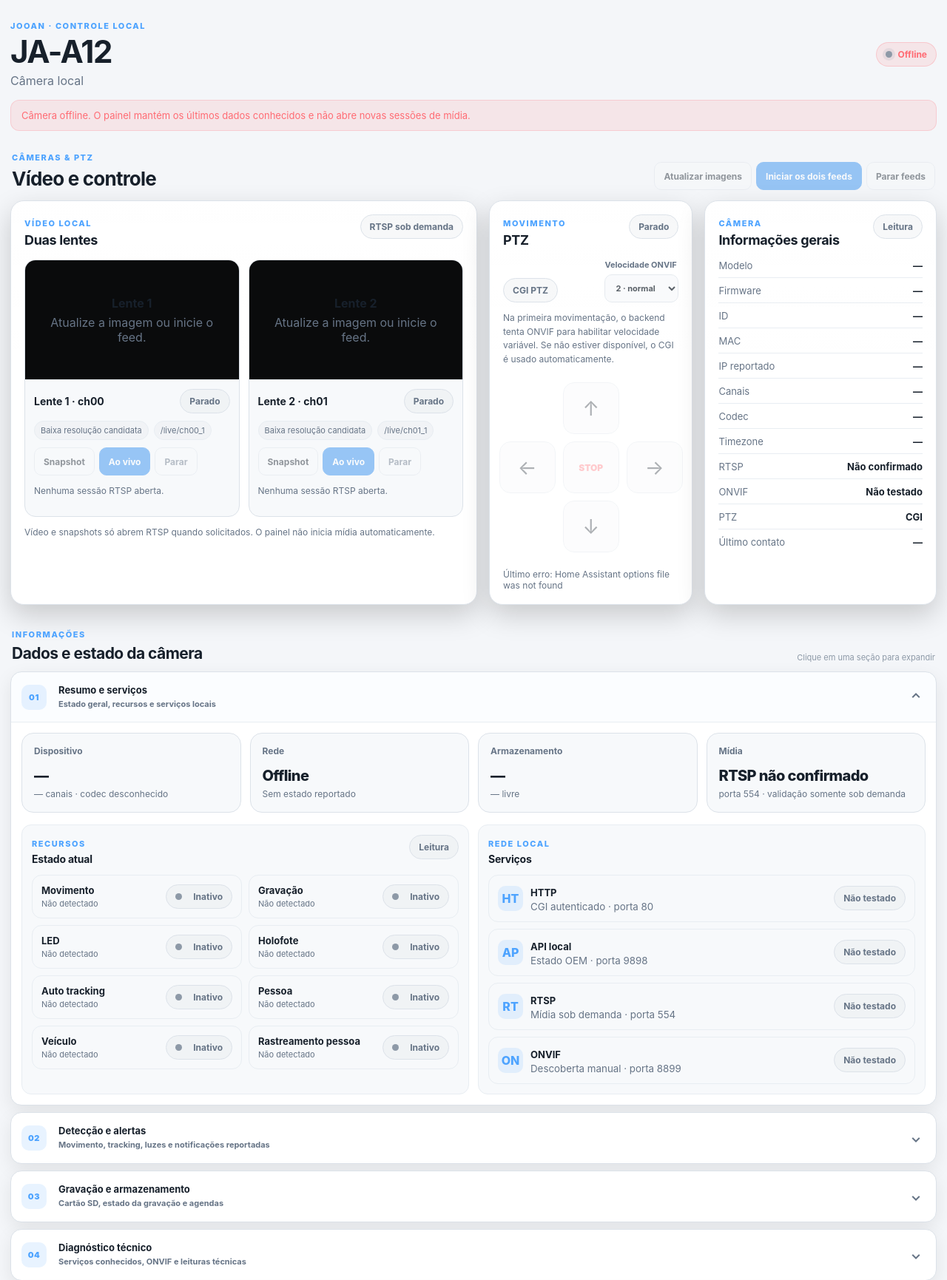
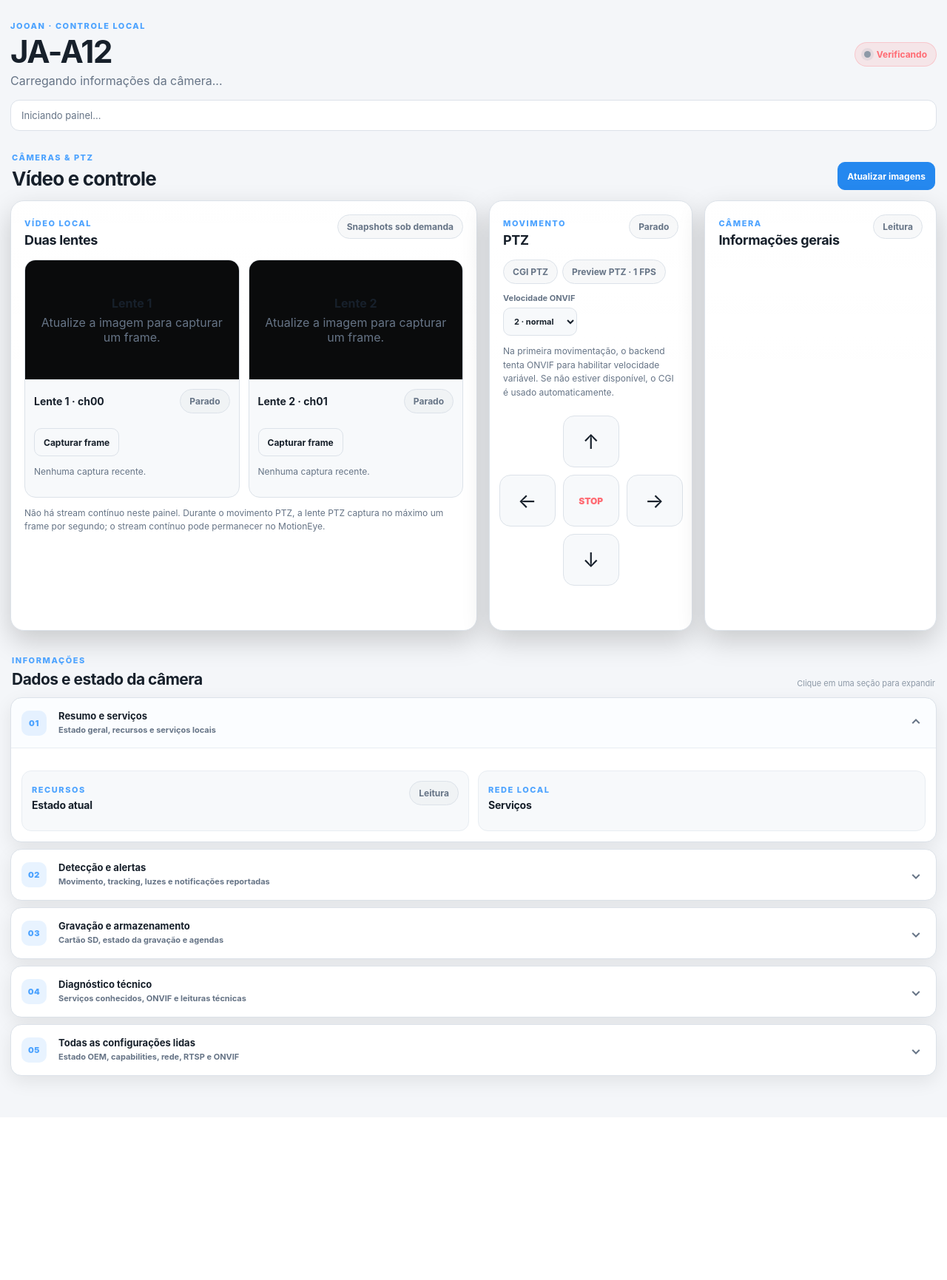
Before and after one commit to lucaslucian/ha-jooan-ptz, a Flask app: page / in a window 1280 px wide. Shown: the top 1731 px of the page at 74% size. After the commit the page ends 1478 px from the top, so only its background shows below. Run offline with Flask 3, Linux system fonts and the light colour scheme.

Commit message:
Use snapshots instead of continuous live preview in dashboard

```diff
--- a/jooan_ptz/app/templates/index.html
+++ b/jooan_ptz/app/templates/index.html
@@ -30,9 +30,7 @@
           <h2>Vídeo e controle</h2>
         </div>
         <div class="toolbar compact primary-actions">
-          <button id="refreshSnapshots" class="button secondary">Atualizar imagens</button>
-          <button id="startLive" class="button primary">Iniciar os dois feeds</button>
-          <button id="stopLive" class="button secondary" disabled>Parar feeds</button>
+          <button id="refreshSnapshots" class="button primary">Atualizar imagens</button>
         </div>
       </div>
 
@@ -43,19 +41,17 @@
               <span class="section-kicker">VÍDEO LOCAL</span>
               <h2>Duas lentes</h2>
             </div>
-            <span class="badge neutral">RTSP sob demanda</span>
+            <span class="badge neutral">Snapshots sob demanda</span>
           </div>
 
           <div class="dual-feed-grid">
             <article class="feed-tile">
               <div class="feed-stage">
                 <img id="snapshotFeed0" alt="Snapshot da lente 1" hidden>
-                <img id="liveFeed0" alt="Feed ao vivo da lente 1" hidden>
                 <div id="feedEmpty0" class="preview-empty">
                   <strong>Lente 1</strong>
-                  <span>Atualize a imagem ou inicie o feed.</span>
+                  <span>Atualize a imagem para capturar um frame.</span>
                 </div>
-                <div class="live-indicator" id="feedLive0" hidden><span></span> AO VIVO</div>
               </div>
               <div class="feed-body">
                 <div class="camera-title">
@@ -64,23 +60,19 @@
                 </div>
                 <div id="feedMeta0" class="stream-meta"></div>
                 <div class="toolbar compact">
-                  <button class="button secondary" data-snapshot-channel="0">Snapshot</button>
-                  <button class="button primary" data-live-channel="0">Ao vivo</button>
-                  <button class="button ghost" data-stop-channel="0" disabled>Parar</button>
+                  <button class="button secondary" data-snapshot-channel="0">Capturar frame</button>
                 </div>
-                <p id="feedMessage0" class="helper">Nenhuma sessão RTSP aberta.</p>
+                <p id="feedMessage0" class="helper">Nenhuma captura recente.</p>
               </div>
             </article>
 
             <article class="feed-tile">
               <div class="feed-stage">
                 <img id="snapshotFeed1" alt="Snapshot da lente 2" hidden>
-                <img id="liveFeed1" alt="Feed ao vivo da lente 2" hidden>
                 <div id="feedEmpty1" class="preview-empty">
                   <strong>Lente 2</strong>
-                  <span>Atualize a imagem ou inicie o feed.</span>
+                  <span>Atualize a imagem para capturar um frame.</span>
                 </div>
-                <div class="live-indicator" id="feedLive1" hidden><span></span> AO VIVO</div>
               </div>
               <div class="feed-body">
                 <div class="camera-title">
@@ -89,17 +81,15 @@
                 </div>
                 <div id="feedMeta1" class="stream-meta"></div>
                 <div class="toolbar compact">
-                  <button class="button secondary" data-snapshot-channel="1">Snapshot</button>
-                  <button class="button primary" data-live-channel="1">Ao vivo</button>
-                  <button class="button ghost" data-stop-channel="1" disabled>Parar</button>
+                  <button class="button secondary" data-snapshot-channel="1">Capturar frame</button>
                 </div>
-                <p id="feedMessage1" class="helper">Nenhuma sessão RTSP aberta.</p>
+                <p id="feedMessage1" class="helper">Nenhuma captura recente.</p>
               </div>
             </article>
           </div>
 
           <p id="previewMessage" class="helper">
-            Vídeo e snapshots só abrem RTSP quando solicitados. O painel não inicia mídia automaticamente.
+            Não há stream contínuo neste painel. Durante o movimento PTZ, a lente PTZ captura no máximo um frame por segundo; o stream contínuo pode permanecer no MotionEye.
           </p>
         </article>
 
@@ -113,7 +103,10 @@
           </div>
 
           <div class="ptz-mode-row">
-            <span id="ptzTransportBadge" class="badge neutral">CGI PTZ</span>
+            <div class="toolbar compact">
+              <span id="ptzTransportBadge" class="badge neutral">CGI PTZ</span>
+              <span id="ptzFrameBadge" class="badge neutral">Preview PTZ · 1 FPS</span>
+            </div>
             <label class="control-label">Velocidade ONVIF
               <select id="ptzSpeed" class="control-select">
                 <option value="0.2">1 · lenta</option>
```
